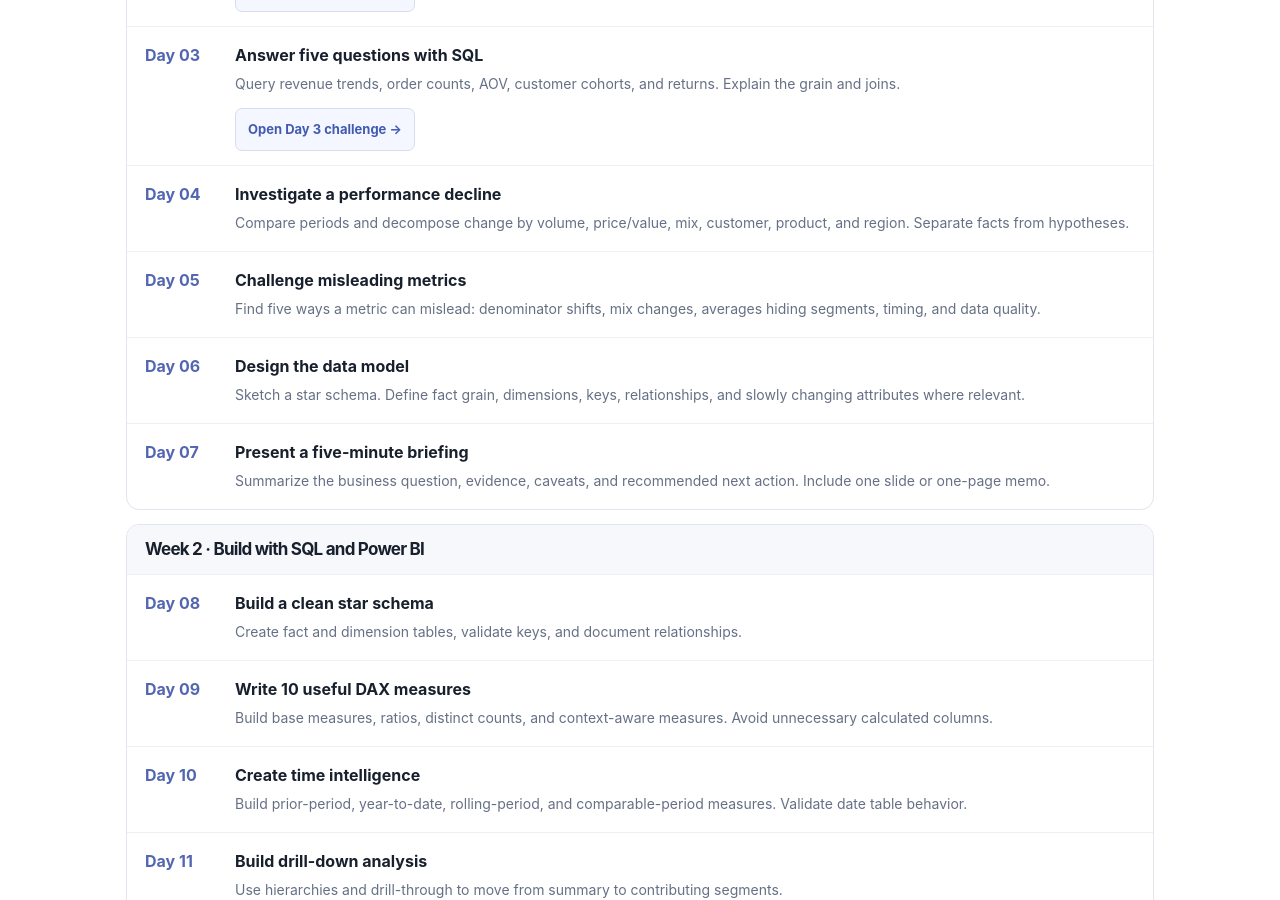
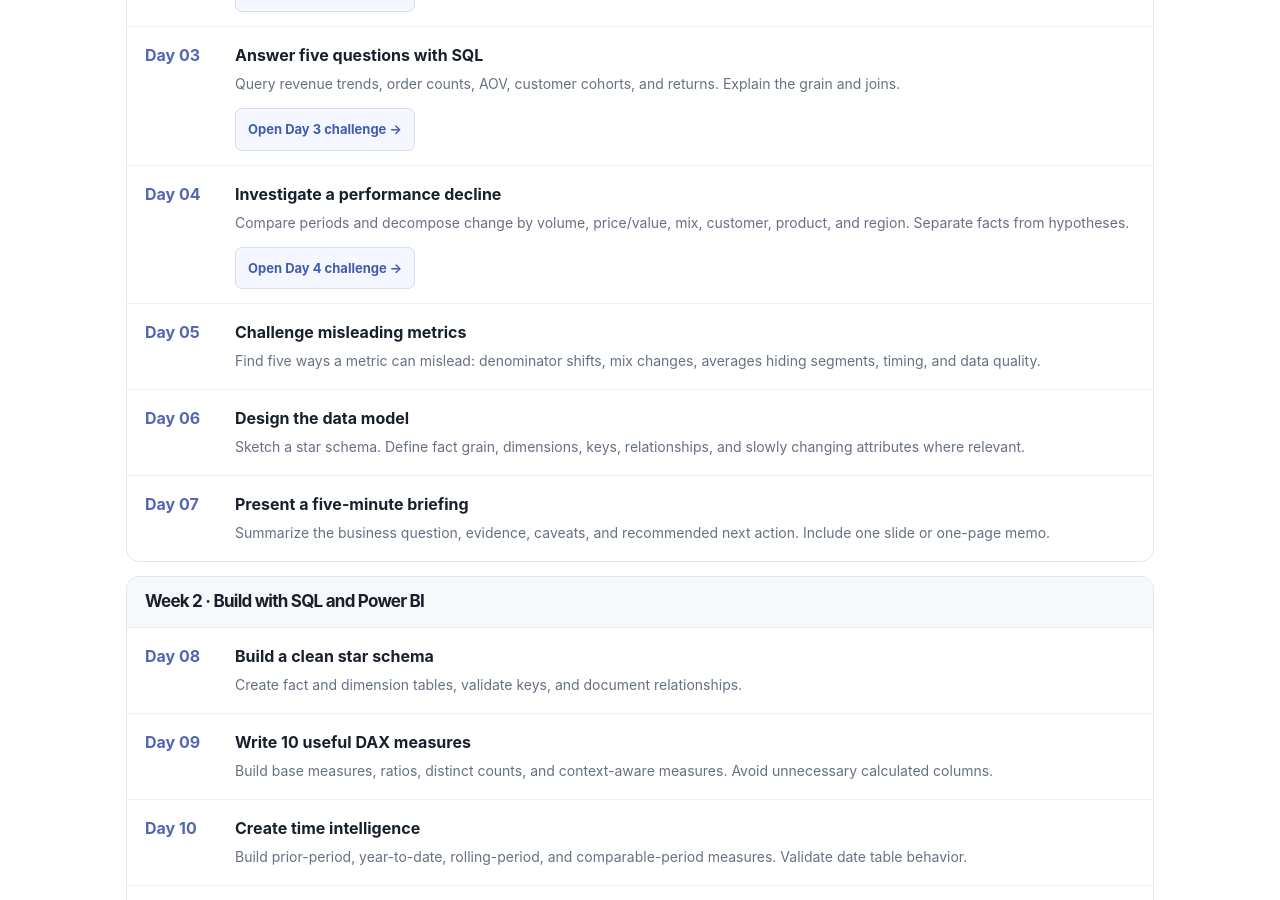
Before and after one commit to theanalystin/theanalyst.github.io, a Jekyll site: the page built from challenges/30-day-analytics-challenge.md, in a window 1280 px wide and 900 px high, scrolled down 1183 px. Built offline with Jekyll 4.4.1, drawn with Linux system fonts in a browser that asks for light colours.

Commit message:
Link Day 4 from 30-day challenge index

```diff
--- a/challenges/30-day-analytics-challenge.md
+++ b/challenges/30-day-analytics-challenge.md
@@ -61,7 +61,7 @@ permalink: /challenges/30-day-analytics-challenge/
 <a class="day day-link" href="/challenges/daily/day-01/"><strong>Day 01</strong><div><b>Frame the business problem</b><p>CEO says revenue looks fine but the business may be slowing. Define the problem, list 10 KPIs, 3 analyses, relevant dimensions, 5 possible causes, and a one-slide executive response.</p><span class="day-cta">Open Day 1 challenge →</span></div></a>
 <a class="day day-link" href="/challenges/daily/day-02/"><strong>Day 02</strong><div><b>Design a KPI dictionary</b><p>Define 10 metrics with business meaning, formula, grain, owner, filters, caveats, and target direction.</p><span class="day-cta">Open Day 2 challenge →</span></div></a>
 <a class="day day-link" href="/challenges/daily/day-03/"><strong>Day 03</strong><div><b>Answer five questions with SQL</b><p>Query revenue trends, order counts, AOV, customer cohorts, and returns. Explain the grain and joins.</p><span class="day-cta">Open Day 3 challenge →</span></div></a>
-<div class="day"><strong>Day 04</strong><div><b>Investigate a performance decline</b><p>Compare periods and decompose change by volume, price/value, mix, customer, product, and region. Separate facts from hypotheses.</p></div></div>
+<a class="day day-link" href="/challenges/daily/day-04/"><strong>Day 04</strong><div><b>Investigate a performance decline</b><p>Compare periods and decompose change by volume, price/value, mix, customer, product, and region. Separate facts from hypotheses.</p><span class="day-cta">Open Day 4 challenge →</span></div></a>
 <div class="day"><strong>Day 05</strong><div><b>Challenge misleading metrics</b><p>Find five ways a metric can mislead: denominator shifts, mix changes, averages hiding segments, timing, and data quality.</p></div></div>
 <div class="day"><strong>Day 06</strong><div><b>Design the data model</b><p>Sketch a star schema. Define fact grain, dimensions, keys, relationships, and slowly changing attributes where relevant.</p></div></div>
 <div class="day"><strong>Day 07</strong><div><b>Present a five-minute briefing</b><p>Summarize the business question, evidence, caveats, and recommended next action. Include one slide or one-page memo.</p></div></div>
```
